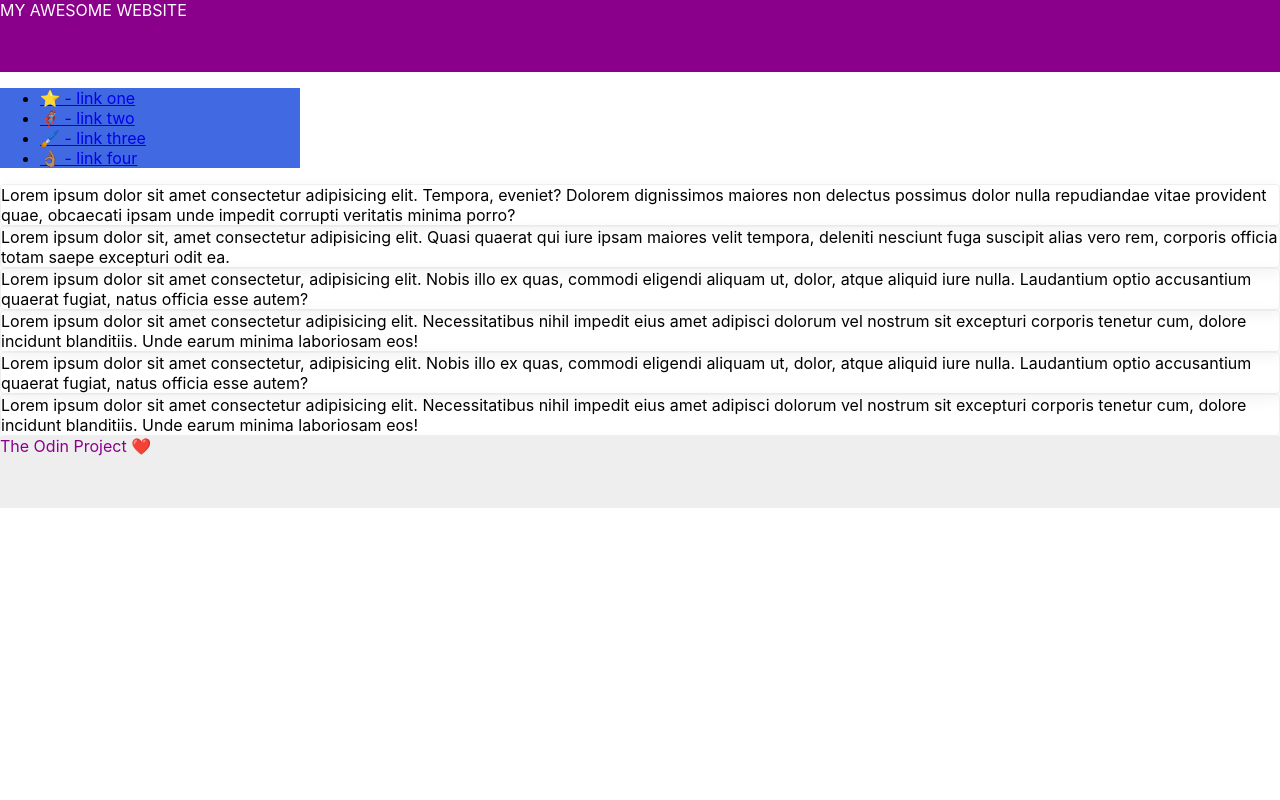
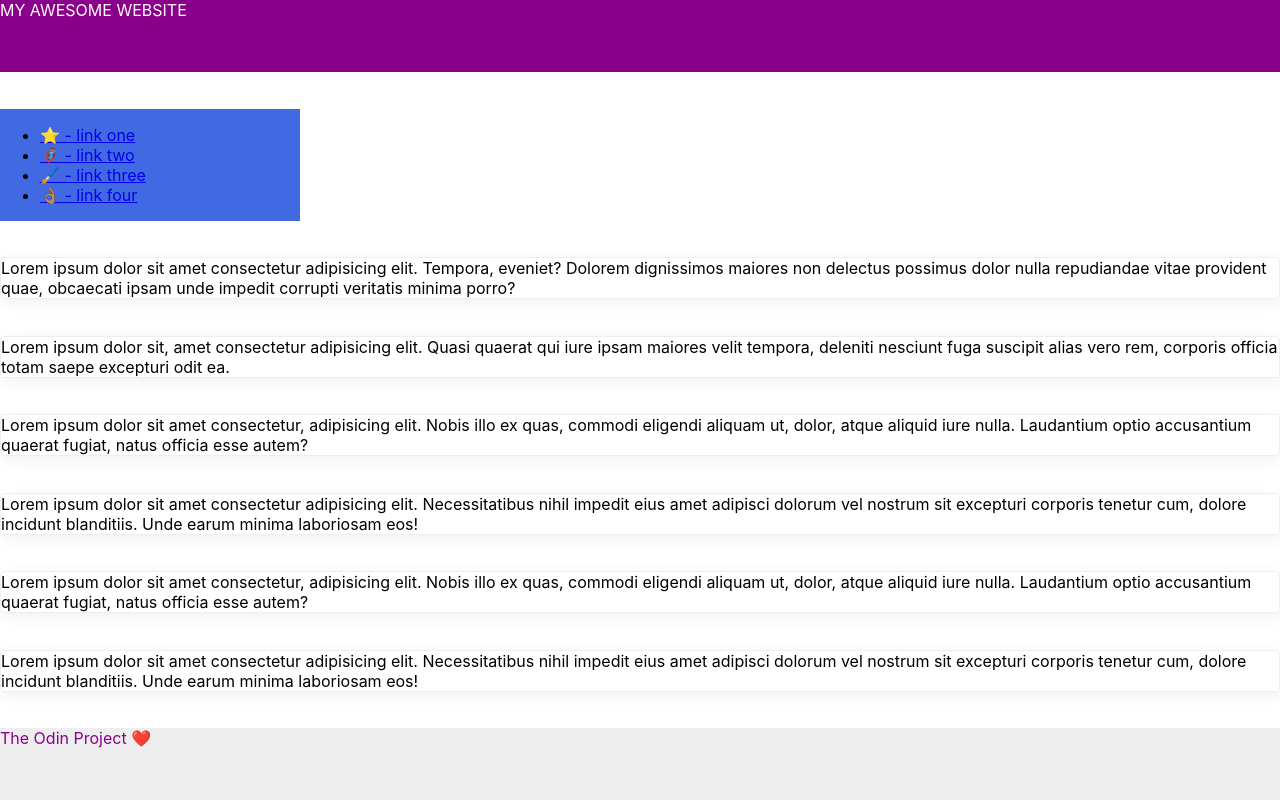
Before and after one commit to SarahCadet/odin, a plain HTML site: page css-exercises/flex/07-flex-layout-2/index.html in a window 1280 px wide. Drawn offline with Linux system fonts and the light colour scheme.

Commit message:
working on flex7

```diff
--- a/css-exercises/flex/07-flex-layout-2/style.css
+++ b/css-exercises/flex/07-flex-layout-2/style.css
@@ -1,19 +1,25 @@
 body {
     font-family: -apple-system, BlinkMacSystemFont, 'Segoe UI', Roboto, Oxygen, Ubuntu, Cantarell, 'Open Sans', 'Helvetica Neue', sans-serif;
     margin: 0;
+    padding: 0px;
     min-height: 100vh;
+    display: flex;
+    flex-direction: column;
+    justify-content: space-between;
 }
 
 .header {
     height: 72px;
     background: darkmagenta;
     color: white;
+    flex: 0 0 auto;
 }
 
 .footer {
     height: 72px;
     background: #eee;
     color: darkmagenta;
+    flex: 0 0 auto;
 }
 
 .sidebar {
@@ -24,6 +30,6 @@ body {
 
 .card {
     border: 1px solid #eee;
-  box-shadow: 2px 4px 16px rgba(0,0,0,.06);
+    box-shadow: 2px 4px 16px rgba(0, 0, 0, .06);
     border-radius: 4px;
 }
```
Lines whose indentation alone changed are shown as unchanged.
